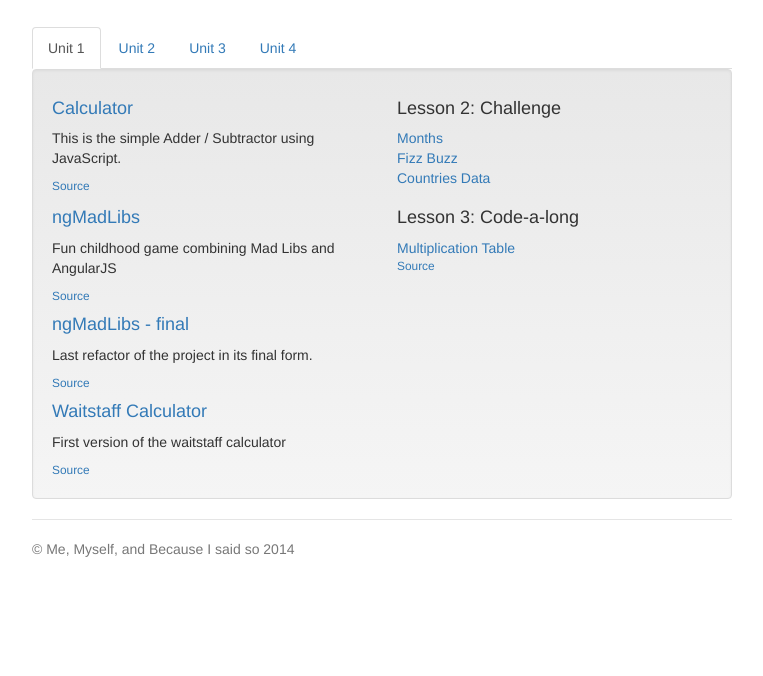
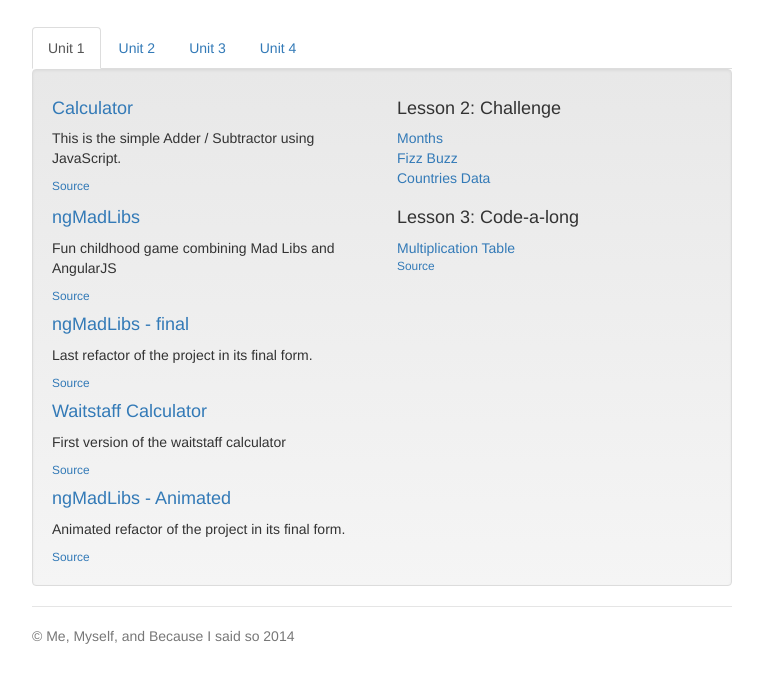
Before and after one commit to robbiesmith79/robbiesmith79.github.io, a website: page index.html in a window 1280 px wide. Shown: the part 428-1104 px from the top of the page, without its empty margins (258-1021 px from the left). Before the commit the page ends 1017 px from the top, so only its background shows below. Drawn offline with nearby package versions, Linux system fonts and the light colour scheme.

Commit message:
updated note about animated

```diff
--- a/app/partials/unit1.html
+++ b/app/partials/unit1.html
@@ -52,5 +52,18 @@
 			</div>
 		</div>
 
+		<div class="row">
+			<div class="col-lg-6">
+				<h4><a href="http://robbiesmith79.github.io/unit1-madlibs-animated">ngMadLibs - Animated</a></h4>
+				<p>Animated refactor of the project in its final form.</p>
+				<small><a href="https://github.com/robbiesmith79/unit1-madlibs-animated" target="_blank" title="Github Source">Source</a></small>
+			</div>
+
+			<div class="col-lg-6">
+				<h4></h4>
+				<p><a href="" target="_blank"></a><br/>
+					<small><a href="" target="_blank" title="Github Source"></a></small></p>
+			</div>
+		</div>
 	</div>
 </div>
```
